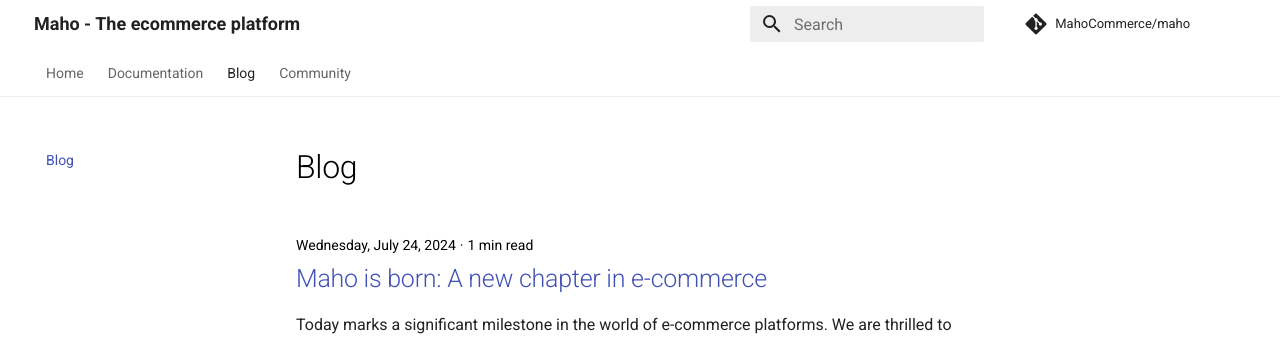
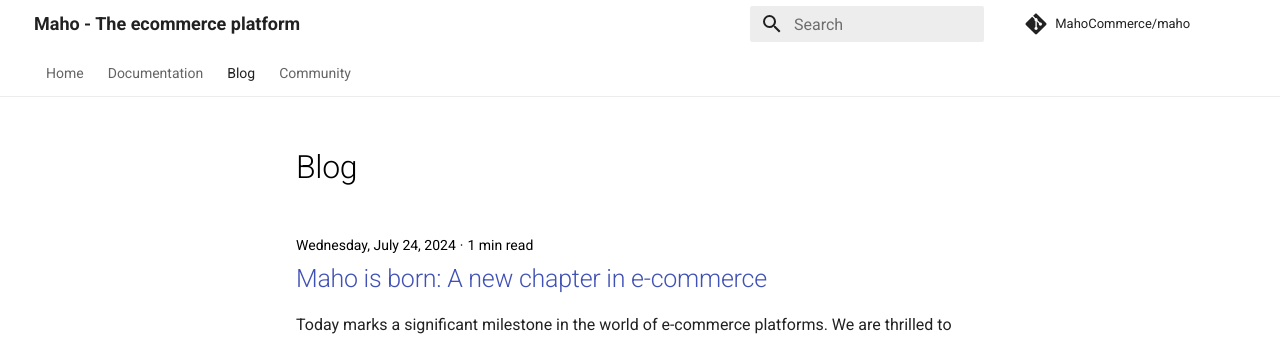
Before and after one commit to MahoCommerce/mahocommerce.com, an MkDocs documentation site: the page built from docs/blog/index.md, in a window 1280 px wide. Shown: the top 341 px of the page. Built offline with MkDocs 1.6.1 and Material for MkDocs 9.7.7, drawn with Linux system fonts in a browser that asks for light colours; comment, search, counter and statistics services are not loaded.

Commit message:
css fixes

```diff
--- a/docs/maho.css
+++ b/docs/maho.css
@@ -2,12 +2,16 @@
     --md-default-fg-color--light: black !important;
 }
 
+/* needed until we don't have a logo */
 .md-logo {display: none !important;}
-.md-sidebar:not(:has(.md-post__back)) {
-    aavisibility: hidden !important;
-}
 .md-header__title {margin-left: 0 !important;}
 
+/* hide sidebar for blog index */
+body:has(h1[id=blog]) .md-sidebar {
+    visibility: hidden;
+}
+
+/* lighter color for update date info */
 aside.md-source-file * {
     color: var(--md-default-fg-color--lighter);
 }
```
